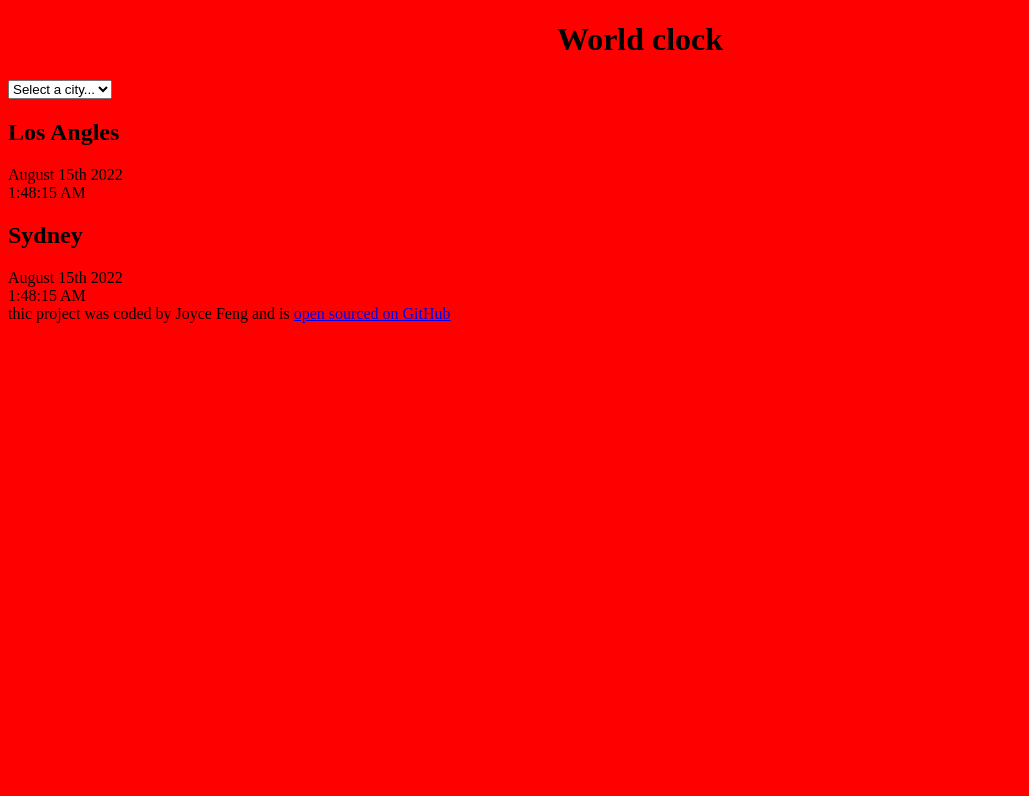
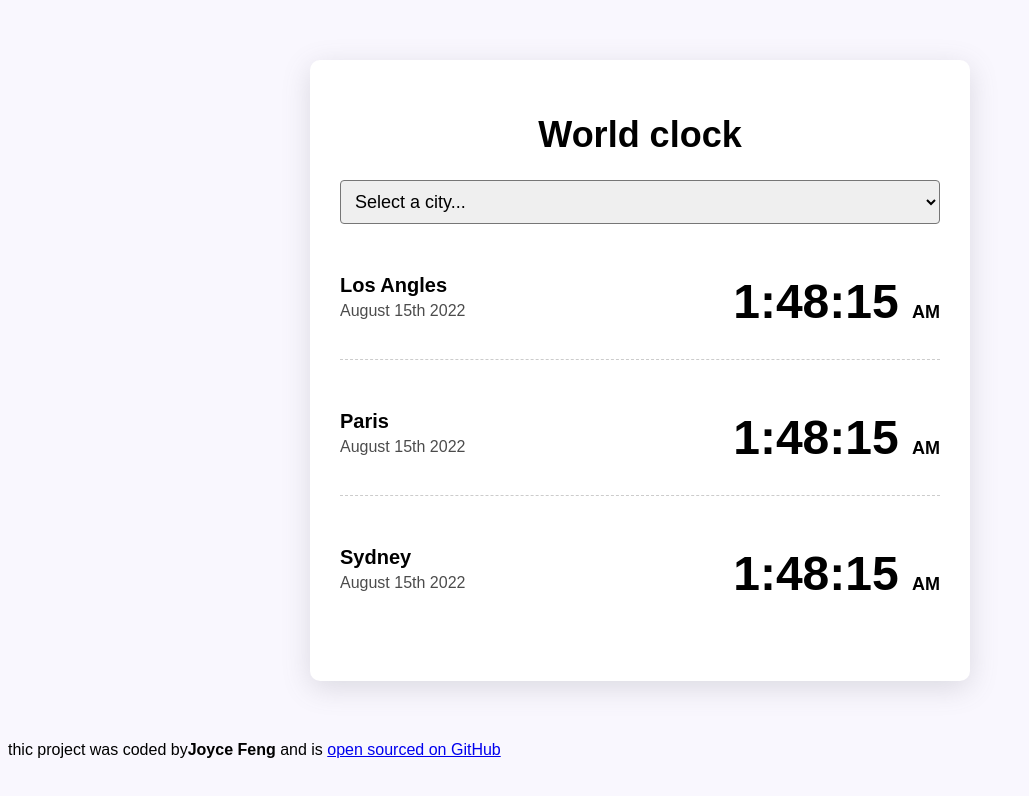
Before and after one commit to JoyceF-9/world-clock, a plain HTML site: page index.html in a window 1280 px wide. Shown: the whole page, without its empty margins (0-1029 px from the left). Drawn offline with Linux system fonts and the light colour scheme.

Commit message:
Style the project with CSS

```diff
--- a/css/style.css
+++ b/css/style.css
@@ -1,6 +1,64 @@
 body {
-  background-color: red;
+  background-color: #f9f7fe;
+  font-family: sans-serif;
 }
+
 h1 {
   text-align: center;
+  font-family: sans-serif;
+  font-size: 36px;
 }
+
+h2 {
+  margin: 0 0 5px;
+  font-size: 20px;
+}
+
+select {
+  display: block;
+  width: 100%;
+  font-size: 18px;
+  border-radius: 4px;
+  padding: 10px;
+}
+
+.container {
+  max-width: 600px;
+  margin: 60px auto;
+  background-color: white;
+  padding: 30px;
+  box-shadow: rgba(100, 100, 111, 0.2) 0px 7px 29px 0px;
+  border-radius: 10px;
+}
+
+.city {
+  display: flex;
+  margin: 20px 0;
+  justify-content: space-between;
+  padding: 30px 0;
+  border-bottom: 1px dashed rgba(0, 0, 0, 0.2);
+}
+
+.city:last-child {
+  border: none;
+}
+
+.date {
+  opacity: 0.7;
+}
+
+.time {
+  font-size: 48px;
+  font-weight: bold;
+}
+
+.time small {
+  font-size: 18px;
+  line-height: 34px;
+}
+
+fotter {
+  text-align: center;
+  font-size: 18px;
+  color: rgba(0, 0, 0, 0.8);
+}
--- a/index.html
+++ b/index.html
@@ -16,21 +16,43 @@
         <option value="">New York</option>
         <option value="">Auckland</option>
       </select>
-    </div>
+
       <div class="city">
+        <div>
           <h2>Los Angles</h2>
           <div class="date">August 15th 2022</div>
-      <div class="time">1:48:15 AM</div>
+        </div>
+        <div class="time">
+          1:48:15
+          <small>AM</small>
+        </div>
       </div>
 
       <div class="city">
+        <div>
+          <h2>Paris</h2>
+          <div class="date">August 15th 2022</div>
+        </div>
+        <div class="time">
+          1:48:15
+          <small>AM</small>
+        </div>
+      </div>
+
+      <div class="city">
+        <div>
           <h2>Sydney</h2>
           <div class="date">August 15th 2022</div>
-      <div class="time">1:48:15 AM</div>
+        </div>
+        <div class="time">
+          1:48:15
+          <small>AM</small>
+        </div>
+      </div>
     </div>
 
     <footer>
-      thic project was coded by Joyce Feng and is
+      thic project was coded by<strong>Joyce Feng </strong> and is
       <a href="https://github.com/JoyceF-9/world-clock" target="_blank"
         >open sourced on GitHub</a
       >
```
Lines whose indentation alone changed are shown as unchanged.
